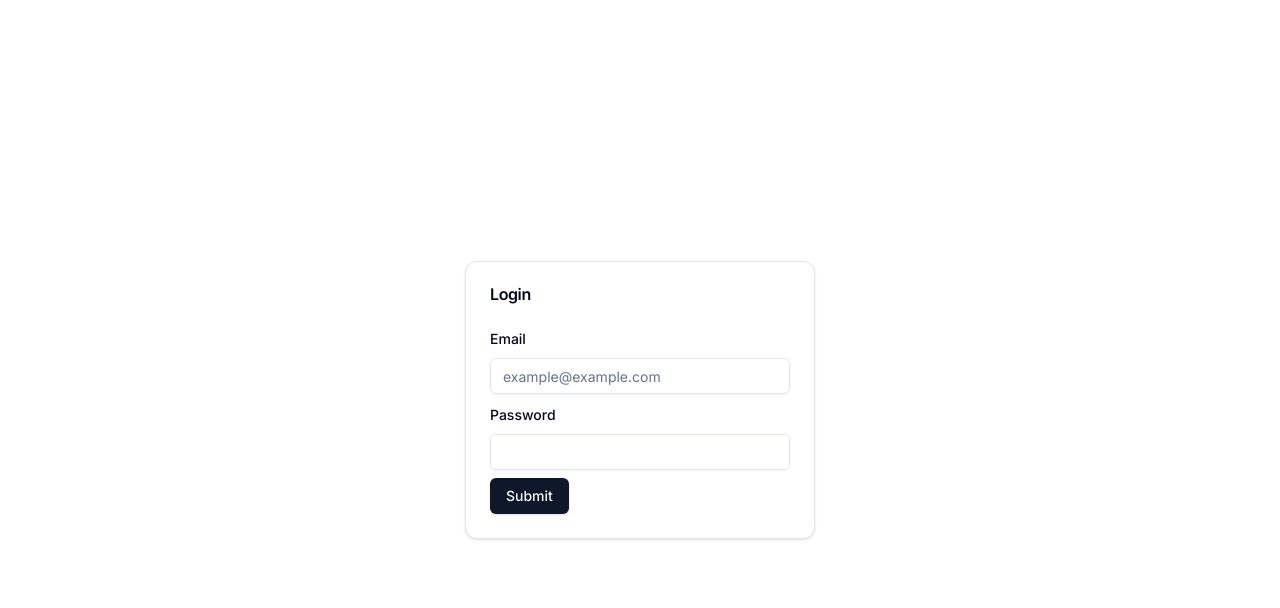
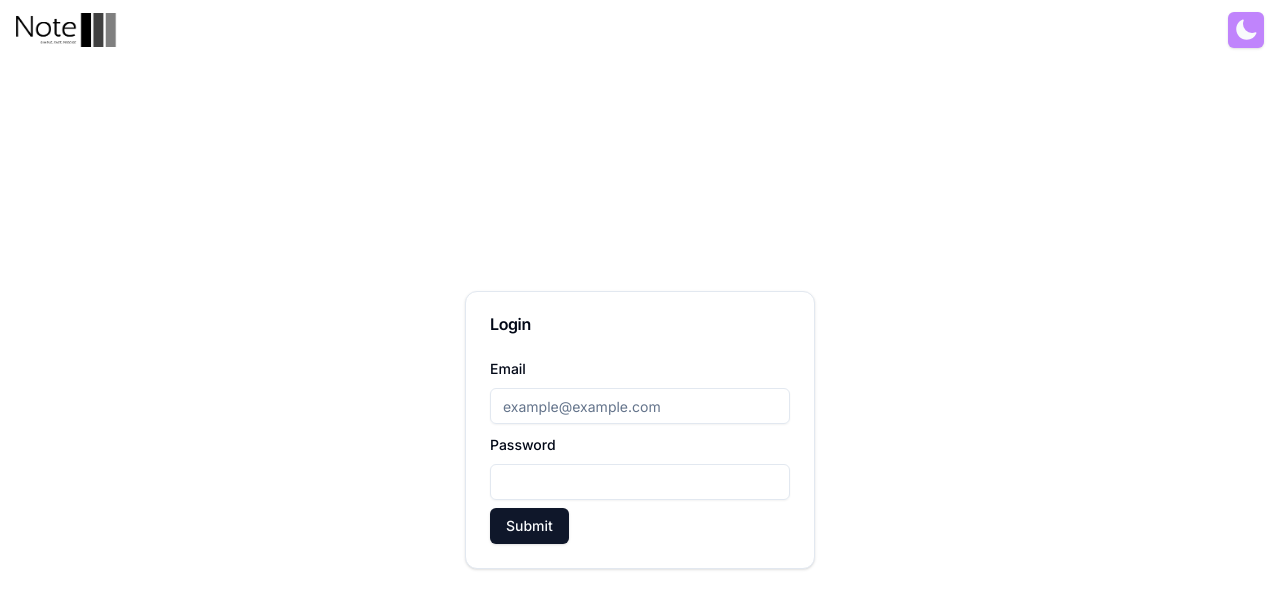
Before and after one commit to hsingyingli/note-manager-frontend, a Next.js app: page /login in a window 1280 px wide. Shown: the top 608 px of the page. Built offline with nearby package versions, Linux system fonts and the light colour scheme.

Commit message:
feat: Add Navbar (#4)
* chore: add logo.png

* fix(ThemeSwitcher): add use client

* feat: add Navbar

* feat: Layout add Navbar and ThemeSwitcher

* fix(AuthLayout): calc height

```diff
--- a/src/app/(auth)/layout.tsx
+++ b/src/app/(auth)/layout.tsx
@@ -5,7 +5,7 @@ interface Props {
 // Note: add simple navbar and footer?
 const AuthLayout = ({ children }: Props) => {
   return (
-    <div className='min-h-screen flex items-center justify-center px-1.5'>
+    <div className='min-h-[calc(100vh_-_60px)] flex items-center justify-center px-1.5'>
       {children}
     </div>
   )
--- a/src/app/layout.tsx
+++ b/src/app/layout.tsx
@@ -2,6 +2,7 @@ import './globals.css'
 import type { Metadata } from 'next'
 import { Inter } from 'next/font/google'
 import ThemeProvider from '@/stores/providers/ThemeProvidr'
+import NavBar from '@/components/NavBar'
 
 const inter = Inter({ subsets: ['latin'] })
 
@@ -19,6 +20,7 @@ export default function RootLayout({
     <html lang="en">
       <body className={inter.className}>
         <ThemeProvider>
+          <NavBar />
           {children}
         </ThemeProvider>
       </body>
--- /dev/null
+++ b/src/components/NavBar.tsx
@@ -0,0 +1,25 @@
+import Image from 'next/image'
+import Link from 'next/link'
+import ThemeSwitcher from './ThemeSwitcher'
+
+const NavBar = () => {
+  return (
+    <div className='py-3 px-4 flex items-center justify-between'>
+      <Link href="/" className='cursor-pointer'>
+        <Image
+          src="/assets/images/logo.png"
+          alt='logo'
+          width={102}
+          height={34}
+          className="dark:invert aspect-[3/1] w-[102px]"
+          priority
+        />
+      </Link>
+      <div className='flex items-center'>
+        <ThemeSwitcher />
+      </div>
+    </div>
+  )
+}
+
+export default NavBar
--- a/src/components/ThemeSwitcher.tsx
+++ b/src/components/ThemeSwitcher.tsx
@@ -1,3 +1,4 @@
+'use client'
 import React from 'react'
 import { Button } from '@/components/ui/button'
 import { useTheme } from "next-themes";
```
Also changed, not shown: public/assets/images/logo.png (added).
